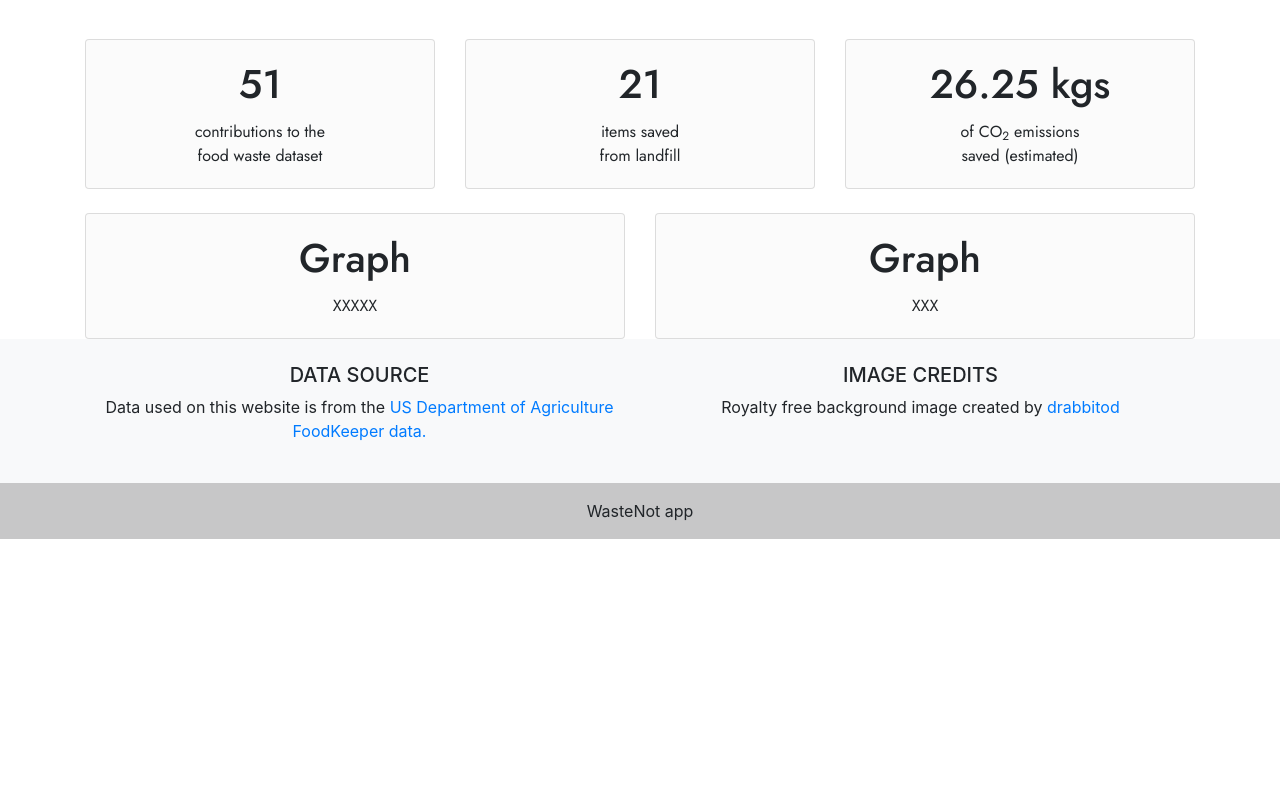
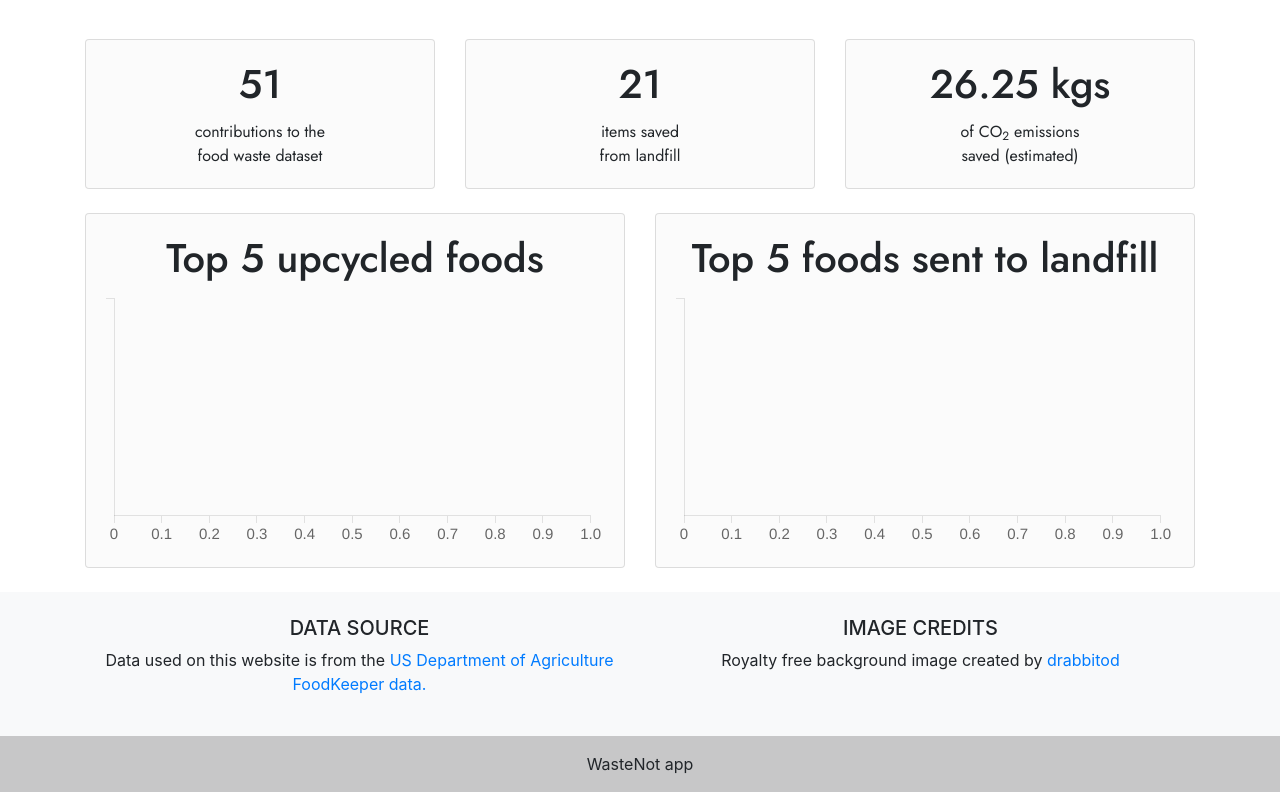
Before and after one commit to vanedo/FoodWasteTracker, a Django app: page /index/ in a window 1280 px wide. Shown: the part 439-1231 px from the top of the page. Before the commit the page ends 978 px from the top, so only its background shows below. Run offline with Django 3.2, Linux system fonts and the light colour scheme; data comes from the database, SQL or seed files in the repository; some libraries are stand-ins or nearby versions.

Commit message:
add top 5 charts to index page

```diff
--- a/src/apps/tracker/templates/tracker/index.html
+++ b/src/apps/tracker/templates/tracker/index.html
@@ -58,22 +58,114 @@
           <div class = "col-md-6">
             <div class="card mb-6 text-center" style="background-color: rgba(245, 245, 245, 0.4); " >
                 <div class="card-body">
-                    <h1 class="card-title"> Graph </h1>
-                    <p class="card-text">XXXXX </p>
+                    <h1 class="card-title"> Top 5 upcycled foods </h1>
+                    <p class="card-text"> </p>
+
+                    <div>
+                        <canvas id="myChart1"></canvas>
+                    </div>
+
+                        <script src="https://cdn.jsdelivr.net/npm/chart.js"></script>
+
+                        <script>
+                            var ctx = document.getElementById('myChart1');
+                            var myChart = new Chart(ctx, {
+                                type: 'bar',
+                                data: {
+                                labels: [{% for key, value in top5_upcycled.items %} '{{ key }}', {% endfor %}],
+                                datasets: [{
+                                    label: '',
+                                    data: [{% for key, value in top5_upcycled.items %} '{{ value.upcycled }}', {% endfor %}],
+                                    backgroundColor: ['rgba(75,192,192,1)'],
+                                    borderColor: ['rgba(0,100,0,1)'],
+                                    borderWidth: 3
+                                }]
+                                },
+                                options: {
+                                    indexAxis: 'y',
+                                    plugins: {
+                                        legend: {
+                                            display: false},
+                                        title: {
+                                            display: false,
+                                            text: 'Top 5 upcycled foods',
+                                            font: {size: 35},
+                                            padding:{top: 1, bottom: 1}}
+                                    },
+                                    scales: {
+                                        x: {
+                                            ticks:{font:{size: 15}},
+                                            beginAtZero: true,
+                                            grid:{drawOnChartArea: false}
+                                        },
+                                        y: {
+                                            ticks:{font:{size: 15}},
+                                            grid:{drawOnChartArea: false},
+                                            beginAtZero: true
+                                        }
+                                    }
+                                }
+                            });
+                        </script>
                 </div>
             </div>
         </div>
         <div class = "col-md-6">
             <div class="card mb-6 text-center" style="background-color: rgba(245, 245, 245, 0.4); " >
                 <div class="card-body">
-                    <h1 class="card-title">Graph</h1>
-                    <p class="card-text">XXX</p>
+                    <h1 class="card-title">Top 5 foods sent to landfill</h1>
+                    <p class="card-text"></p>
+                    <div>
+                        <canvas id="myChart2"></canvas>
+                    </div>
+                        <script src="https://cdn.jsdelivr.net/npm/chart.js"></script>
+                        <script>
+                            var ctx = document.getElementById('myChart2');
+                            var myChart = new Chart(ctx, {
+                                type: 'bar',
+                                data: {
+                                labels: [{% for key, value in top5_thrown.items %} '{{ key }}', {% endfor %}],
+                                datasets: [{
+                                    label: 'Top 5 foods sent to landfill',
+                                    data: [{% for key, value in top5_thrown.items %} '{{ value.thrown_away }}', {% endfor %}],
+                                    backgroundColor: ['rgba(255,99,132,1)'],
+                                    borderColor: ['rgba(100,0,0,1)'],
+                                    borderWidth: 3
+                                }]
+                                },
+                                options: {
+                                indexAxis: 'y',
+                                plugins: {
+                                    legend: {
+                                        display: false},
+                                    title: {
+                                        display: false,
+                                        text: 'Top 5 foods sent to landfill',
+                                        font: {size: 35},
+                                        padding:{top: 1, bottom: 1}}
+                                },
+                                scales: {
+                                    x: {
+                                        ticks:{font:{size: 15}},
+                                        beginAtZero: true,
+                                        grid:{drawOnChartArea: false}
+                                        },
+                                    y: {
+                                        ticks:{font:{size: 15}},
+                                        beginAtZero: true,
+                                        grid:{drawOnChartArea: false}
+                                    }
+                                }
+                                }
+                            });
+                        </script>
                 </div>
             </div>
         </div>
         </div>
       </div>
 
+      <div class = "pt-4"></div>
 
 {% endblock %}
 </body>
```
